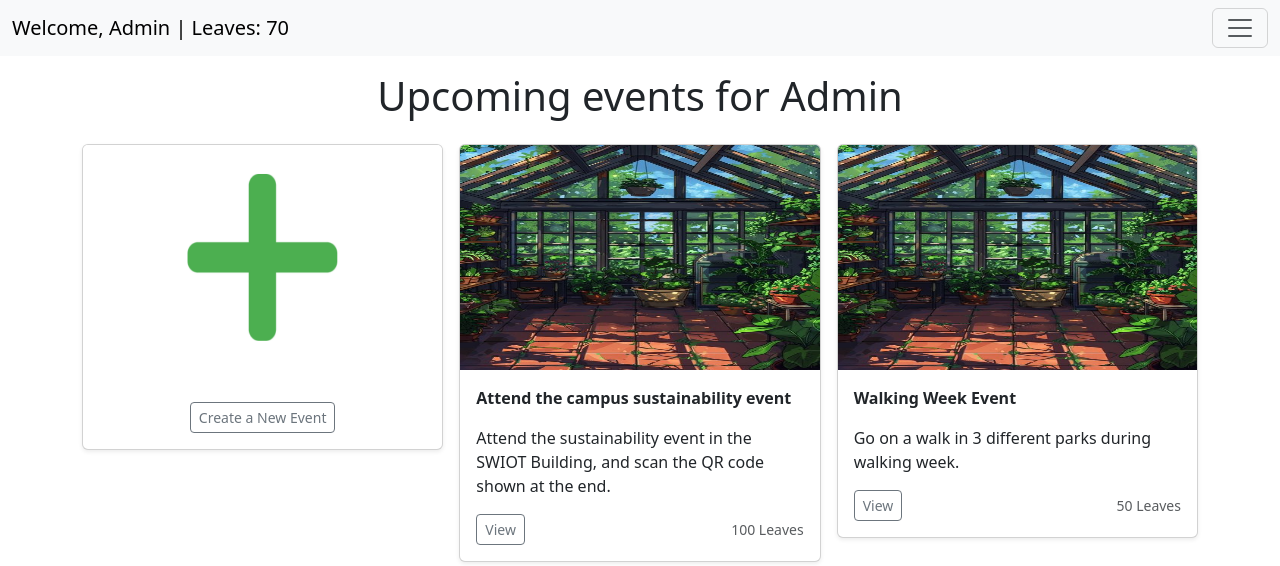
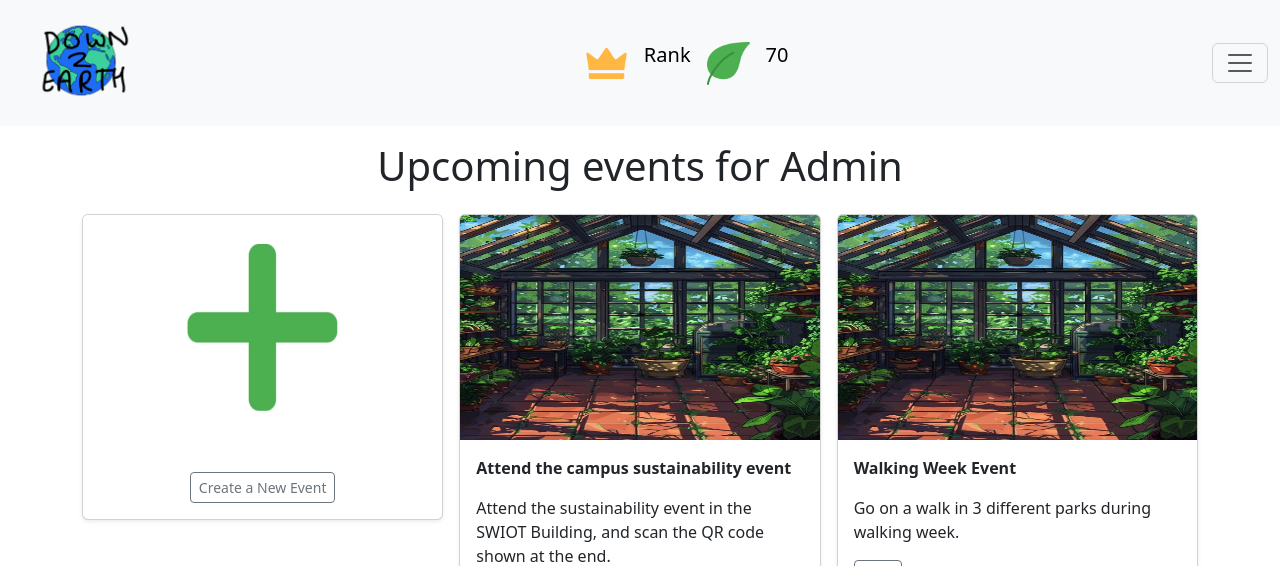
Before and after one commit to annabelle-josie/group-software-project, a Django app: page /events in a window 1280 px wide. Shown: the top 566 px of the page. Run offline with Django 5.2, Linux system fonts and the light colour scheme; a user stored in the database is signed in; data comes from the database, SQL or seed files in the repository; both versions use the stored data as it was after the commit; some libraries are stand-ins or nearby versions.

Commit message:
Navbar fixed

```diff
--- a/main/templates/base.html
+++ b/main/templates/base.html
@@ -15,8 +15,14 @@
     <div class="container-fluid">
         <!-- Navbar Brand (Username + Leaves) -->
         <a class="navbar-brand me-auto" href="#">
+            <img src="../media/other/logo.png" height="100px">
+        </a>
+        <a class="navbar-brand me-auto d-flex align-items-center" href="#">
             {% if user.is_authenticated %}
-                Welcome, {{ user.username }} | Leaves: {{ user.stats.leaves }}
+             <img class="p-3" src="../media/other/crown.png" height="75px">
+                <p>Rank</p>
+                <img class="p-3" src="../media/other/leaf.png" height="75px">
+                <p>{{ user.stats.leaves }}</p>
             {% else %}
                 Guest
             {% endif %}
```
Also changed, not shown: login/templates/login/login.html (+11 -1 lines), db.sqlite3, media/other/logo.png (added).
